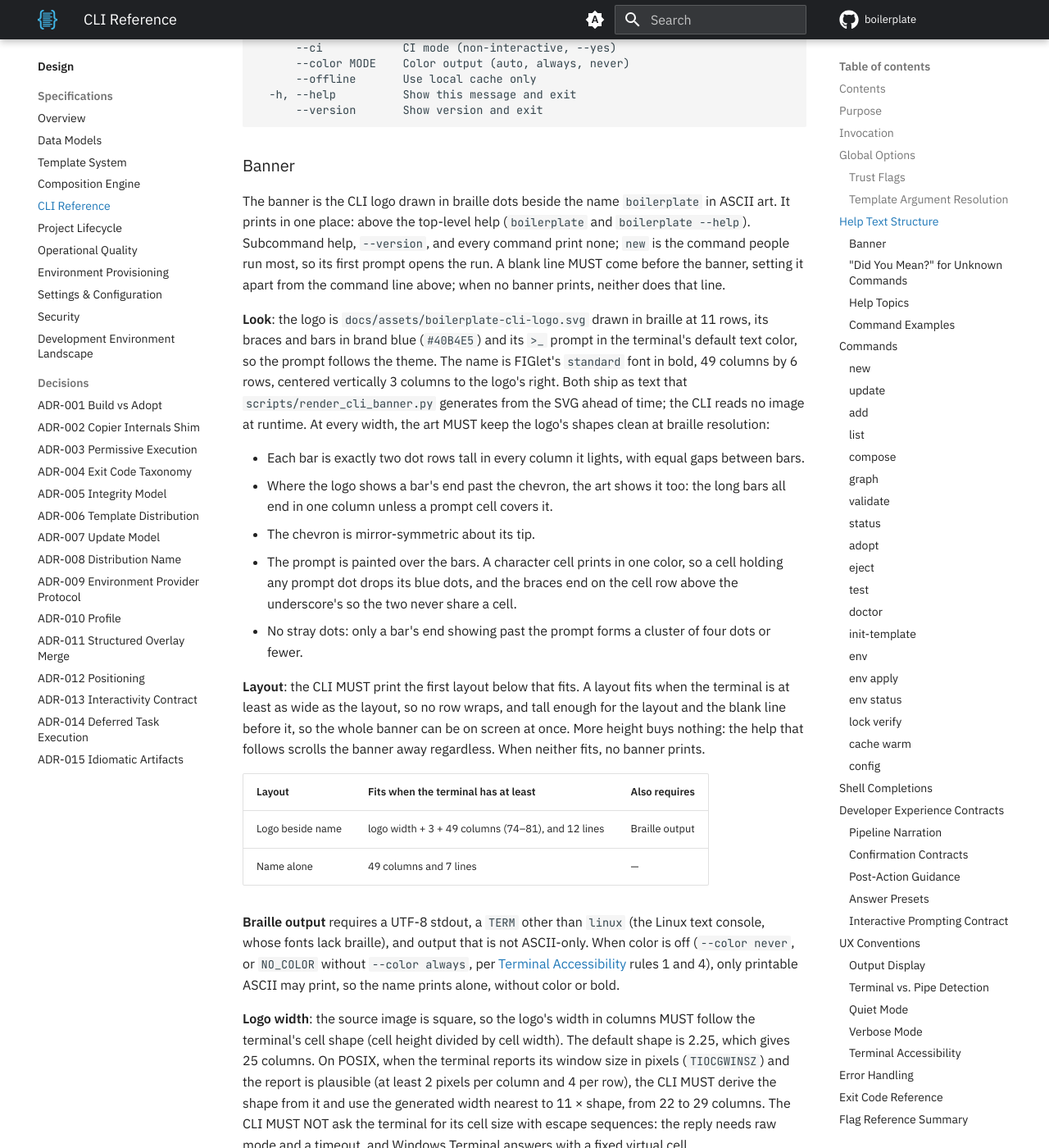
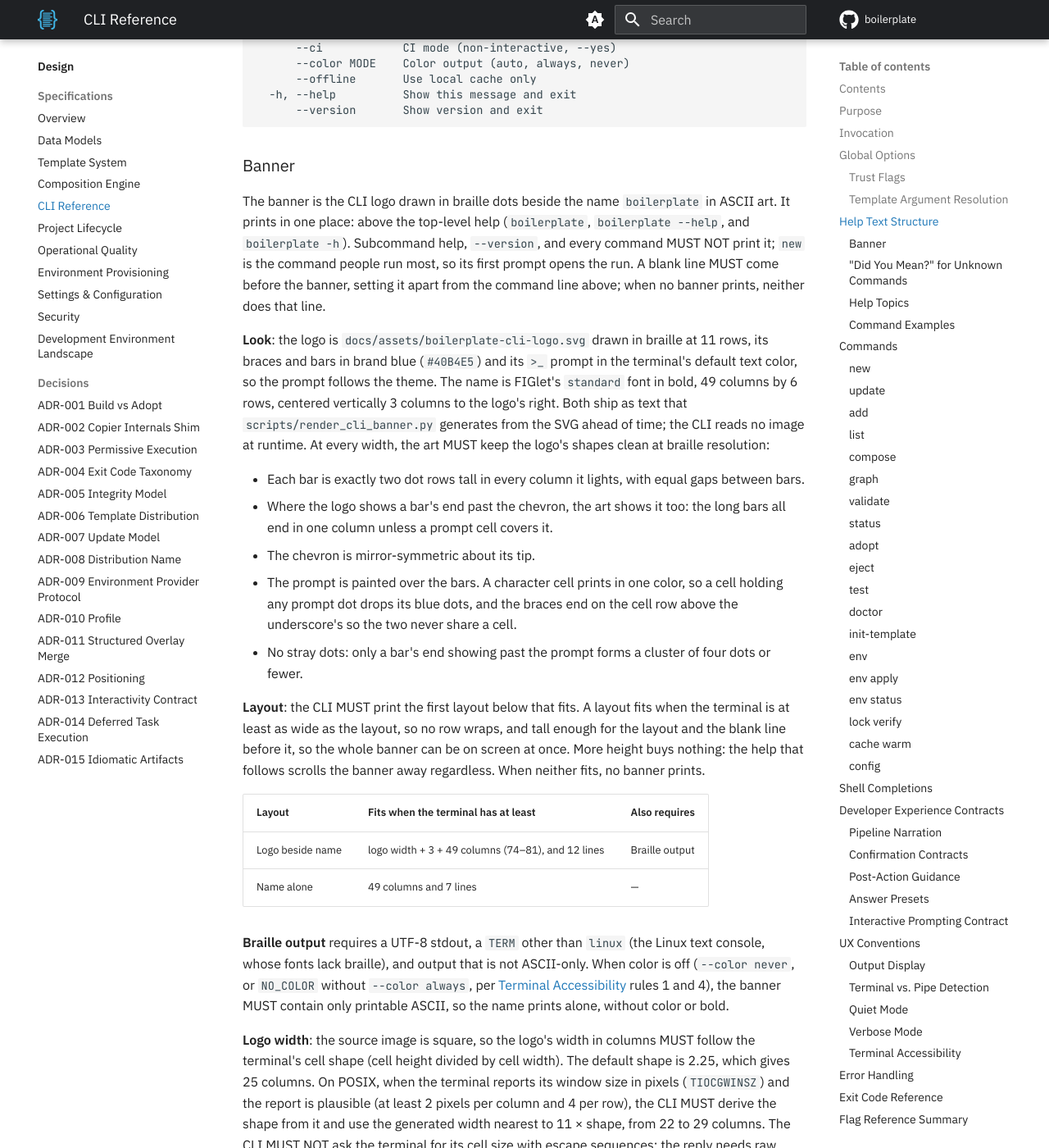
Before and after one commit to TheRealBillSiegler/boilerplate, an MkDocs documentation site: the page built from docs/design/05-cli-reference.md, in a window 1280 px wide and 1400 px high, scrolled down 6561 px. Shown: the whole window at 82% size. Built offline with MkDocs 1.6.1 and Material for MkDocs 9.7.7, drawn with Linux system fonts in a browser that asks for light colours; comment, search, counter and statistics services are not loaded; the version menu is left out.

Commit message:
docs(design): state where the banner prints with RFC 2119 keywords
Design 05 §Banner gave its layout and suppression rules MUST and MUST
NOT but left the rule on where the banner prints, and the ASCII-only
rule under color off, as plain prose. Both now use the keywords. The
list of places it prints adds `boilerplate -h`, which shows it like
`--help` does.

Co-Authored-By: Claude Opus 5.5 <noreply@anthropic.com>

```diff
--- a/docs/design/05-cli-reference.md
+++ b/docs/design/05-cli-reference.md
@@ -182,7 +182,7 @@ Global options:
 
 ### Banner
 
-The banner is the CLI logo drawn in braille dots beside the name `boilerplate` in ASCII art. It prints in one place: above the top-level help (`boilerplate` and `boilerplate --help`). Subcommand help, `--version`, and every command print none; `new` is the command people run most, so its first prompt opens the run. A blank line MUST come before the banner, setting it apart from the command line above; when no banner prints, neither does that line.
+The banner is the CLI logo drawn in braille dots beside the name `boilerplate` in ASCII art. It prints in one place: above the top-level help (`boilerplate`, `boilerplate --help`, and `boilerplate -h`). Subcommand help, `--version`, and every command MUST NOT print it; `new` is the command people run most, so its first prompt opens the run. A blank line MUST come before the banner, setting it apart from the command line above; when no banner prints, neither does that line.
 
 **Look**: the logo is `docs/assets/boilerplate-cli-logo.svg` drawn in braille at 11 rows, its braces and bars in brand blue (`#40B4E5`) and its `>_` prompt in the terminal's default text color, so the prompt follows the theme. The name is FIGlet's `standard` font in bold, 49 columns by 6 rows, centered vertically 3 columns to the logo's right. Both ship as text that `scripts/render_cli_banner.py` generates from the SVG ahead of time; the CLI reads no image at runtime. At every width, the art MUST keep the logo's shapes clean at braille resolution:
 
@@ -199,7 +199,7 @@ The banner is the CLI logo drawn in braille dots beside the name `boilerplate` i
 | Logo beside name | logo width + 3 + 49 columns (74–81), and 12 lines | Braille output |
 | Name alone | 49 columns and 7 lines | — |
 
-**Braille output** requires a UTF-8 stdout, a `TERM` other than `linux` (the Linux text console, whose fonts lack braille), and output that is not ASCII-only. When color is off (`--color never`, or `NO_COLOR` without `--color always`, per [Terminal Accessibility](#terminal-accessibility) rules 1 and 4), only printable ASCII may print, so the name prints alone, without color or bold.
+**Braille output** requires a UTF-8 stdout, a `TERM` other than `linux` (the Linux text console, whose fonts lack braille), and output that is not ASCII-only. When color is off (`--color never`, or `NO_COLOR` without `--color always`, per [Terminal Accessibility](#terminal-accessibility) rules 1 and 4), the banner MUST contain only printable ASCII, so the name prints alone, without color or bold.
 
 **Logo width**: the source image is square, so the logo's width in columns MUST follow the terminal's cell shape (cell height divided by cell width). The default shape is 2.25, which gives 25 columns. On POSIX, when the terminal reports its window size in pixels (`TIOCGWINSZ`) and the report is plausible (at least 2 pixels per column and 4 per row), the CLI MUST derive the shape from it and use the generated width nearest to 11 × shape, from 22 to 29 columns. The CLI MUST NOT ask the terminal for its cell size with escape sequences: the reply needs raw mode and a timeout, and Windows Terminal answers with a fixed virtual cell.
 
```
